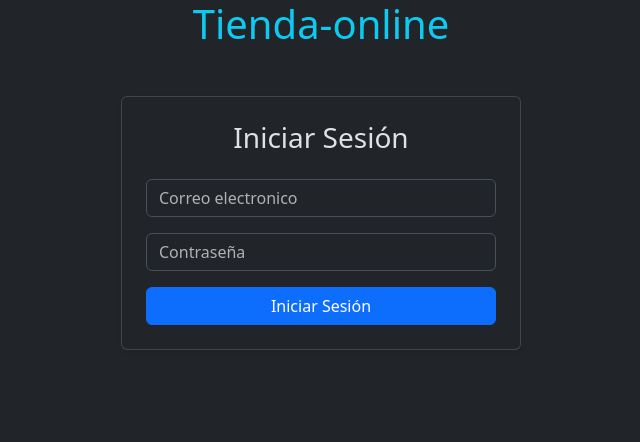
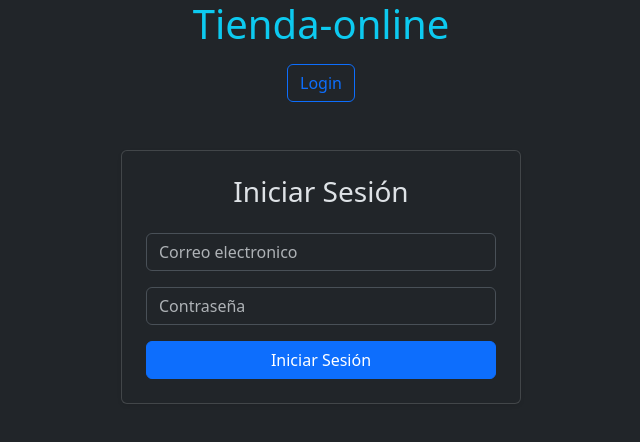
Before and after one commit to NicolasMunar/Tienda-Online, an Angular app: page /login in a window 1280 px wide. Shown: the top 442 px of the page, without its empty margins (319-959 px from the left). Built offline with nearby package versions, Linux system fonts and the light colour scheme.

Commit message:
se trabaja con guardianes y rutas, implements canActivate

```diff
--- a/src/app/app.html
+++ b/src/app/app.html
@@ -1,5 +1,16 @@
 <div class="container text-center">
   <h1 class="text-info">{{titulo}}</h1>
-  <router-outlet/><!-- Muestra el componente segun la ruta -->
+  <!--Links de login y logout con bootstrap-->
+  <div class="d-flex justify-content-center my-3">
+    @if(!isAutenticado()){
+        <a [routerLink]="['/login']" class="btn btn-outline-primary mx-2">Login</a>
+    }@else{
+        <a style="cursor:pointer" class="btn btn-outline-danger mx-2" (click)="salir()">Salir</a>
+    }
+
+  </div>
+  <!-- Muestra el componente segun la ruta -->
+  <router-outlet/>
   <!--<app-listado-productos/>-->
+
 </div>
--- a/src/app/app.ts
+++ b/src/app/app.ts
@@ -1,13 +1,26 @@
 import { Component, signal } from '@angular/core';
-import { RouterOutlet } from '@angular/router';
+import { RouterOutlet, RouterLinkWithHref, RouterModule } from '@angular/router';
 import { ListadoProductos } from "./listado-productos/listado-productos";
+import { ServicioLogin } from './servicio-login';
 
 @Component({
   selector: 'app-root',
-  imports: [RouterOutlet, ListadoProductos],
+  imports: [RouterOutlet, RouterModule],
   templateUrl: './app.html',
   styleUrl: './app.css'
 })
 export class App {
+
   titulo = "Tienda-online";
+
+  constructor(private serviceLogin: ServicioLogin) {
+  }
+
+  isAutenticado() {
+    return this.serviceLogin.isAutenticado();
+  }
+
+  salir() {
+    return this.serviceLogin.logout();
+  }
 }
--- /dev/null
+++ b/src/app/login-guardian.ts
@@ -0,0 +1,23 @@
+import { Injectable } from '@angular/core';
+import { CanActivate, Router } from '@angular/router';
+import { ServicioLogin } from './servicio-login';
+
+@Injectable({
+  providedIn: 'root'
+})
+export class LoginGuardian implements CanActivate {
+
+  constructor(
+    private servicioLogin: ServicioLogin,
+    private router: Router
+  ) { }
+
+  //verificar si el usuario esta autenticado antes de activar la ruta
+  canActivate(): boolean {
+    if (this.servicioLogin.isAutenticado()) {
+      return true;
+    }
+    this.router.navigate(['login']);
+    return false;
+  }
+}
--- a/src/app/servicio-login.ts
+++ b/src/app/servicio-login.ts
@@ -8,7 +8,7 @@ import { signInWithEmailAndPassword } from 'firebase/auth';
 })
 export class ServicioLogin {
 
-  token: string = '';
+  token: string | null = null;
 
   constructor(
     private router: Router,
@@ -32,4 +32,19 @@ export class ServicioLogin {
   getIdToken() {
     return this.token;
   }
+
+  isAutenticado(){
+    //Retorna true si el token no es nulo.
+    return this.token != null;
+  }
+
+  logout(){
+    const auth = this.firebaseService.auth;
+    auth.signOut()
+    .then(() => {
+      this.token = null //reinicia la variable de token al cerrar sesion.
+      this.router.navigate(['/login']);
+    })
+    .catch((error)=> console.error('Error de logout',error));
+  }
 }
```
Also changed, not shown: src/app/app.routes.ts (+6 -5 lines).
